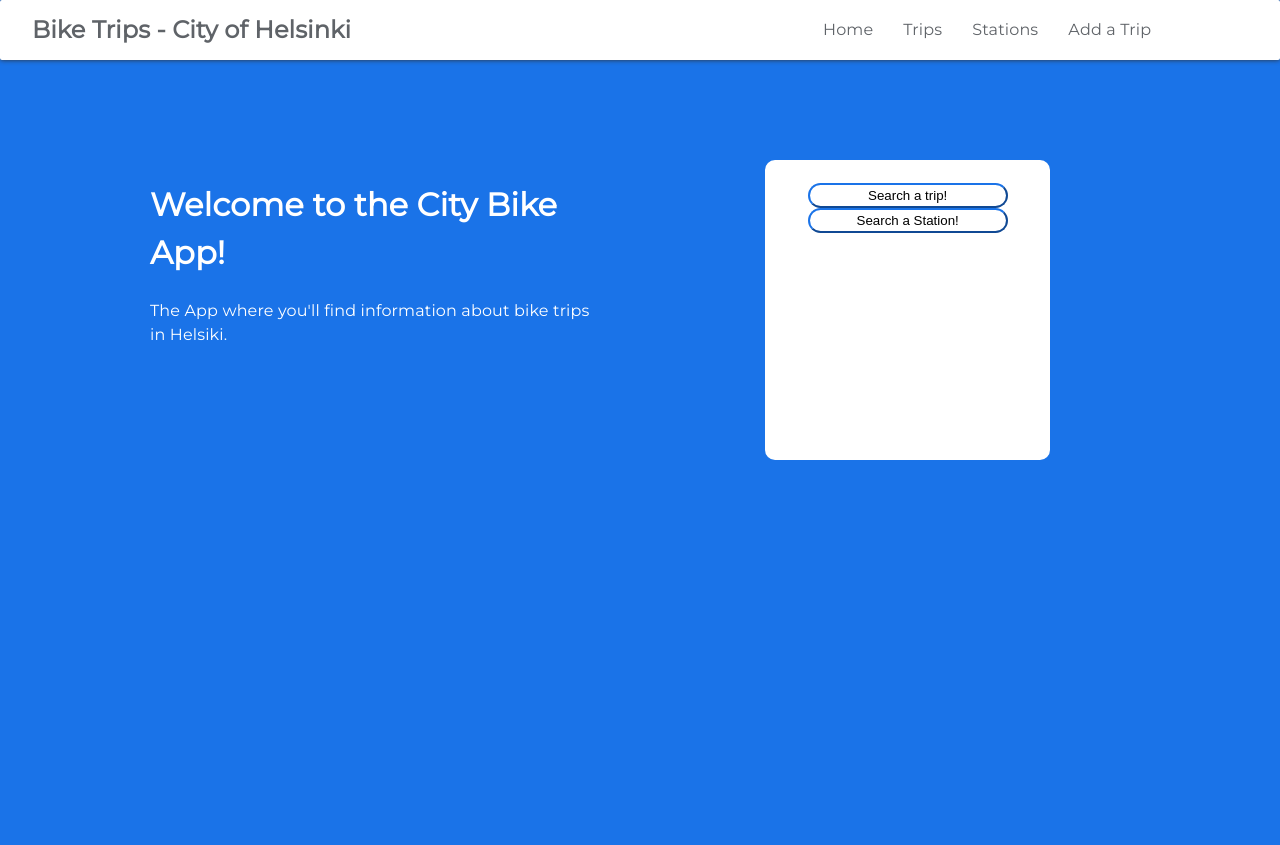
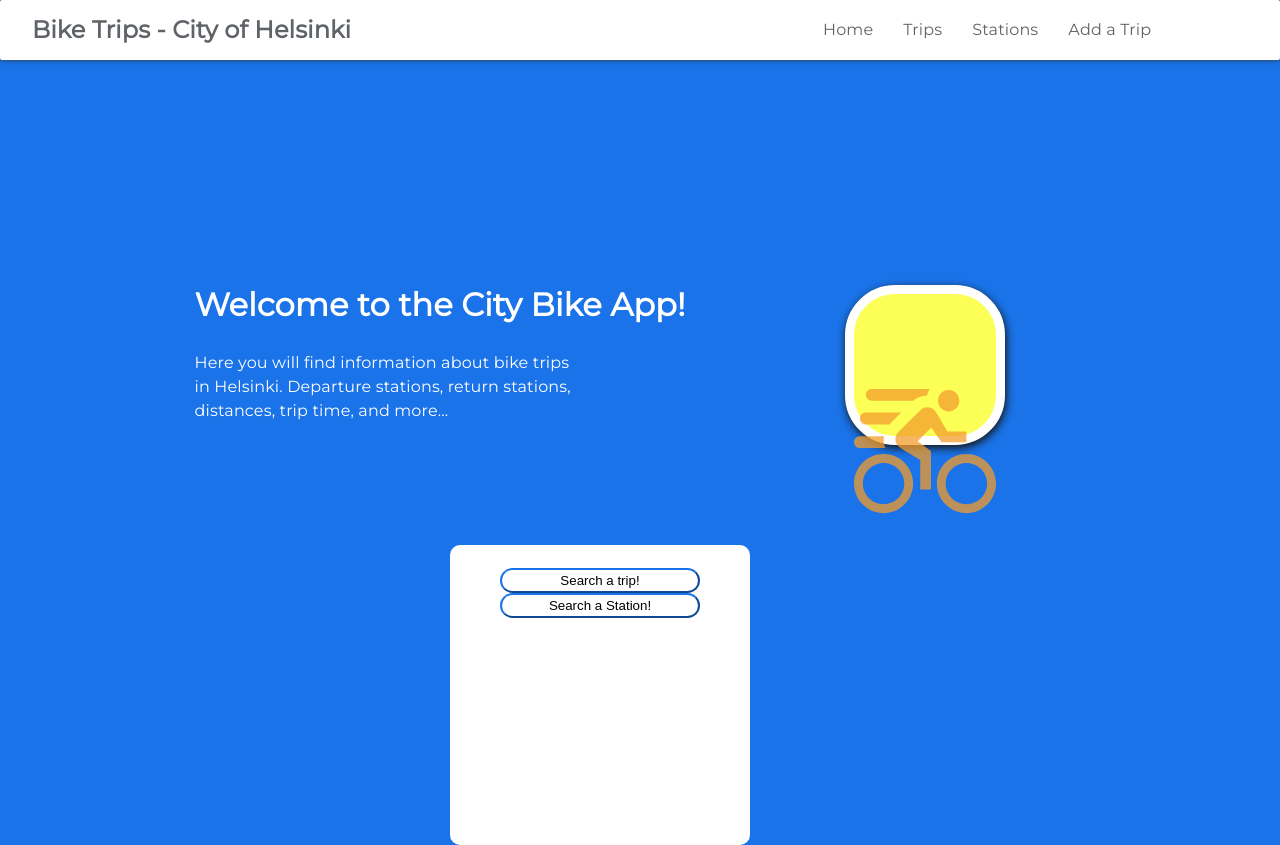
Before and after one commit to ericpastor/helsinki-city-bike-app, a React (Create React App) app in the folder frontend-city-bike/: page / in a window 1280 px wide. Before the commit the page ends 800 px from the top, so only its background shows below. Built offline with nearby package versions, Linux system fonts and the light colour scheme.

Commit message:
Styling and adding a logo

```diff
--- a/frontend-city-bike/src/App.css
+++ b/frontend-city-bike/src/App.css
@@ -42,17 +42,18 @@ div.links-navbar{
 
 div.home{
   display: flex;
-  flex-direction: row;
+  flex-wrap: wrap;
   justify-content: center;
   align-items: flex-start;
   align-content: space-around;
-  margin-top: 100px;
+  margin-top: 200px;
   margin-left: 150px;
   height: 300px;
   width: 900px;
   color: white;
   background-color: #1a73e8;
   font-family: 'Montserrat', sans-serif;
+  gap: 100px 10px;
 
 }
 
@@ -88,3 +89,18 @@ div.home>main{
   height: 300px;
   width: 300px;
 }
+
+.bike{
+  display: flex;
+  flex-wrap: wrap;
+  justify-content: center;
+  align-content: space-around;
+  align-items: flex-start;
+  background-color:rgb(252, 255, 86);
+  border: 9px solid white;
+  border-radius: 50px;
+  box-shadow: 1px 3px 9px rgb(22, 15, 5);
+  margin-top: 25px;
+  height: 10em;
+  width: 10em;
+  }
--- /dev/null
+++ b/frontend-city-bike/src/Icons/IconBikeFast.js
@@ -0,0 +1,20 @@
+function IconBikeFast (props) {
+  return (
+
+    <div className='bike'>
+      <svg
+        viewBox='0 0 24 24'
+        fill='currentColor'
+        height='20em'
+        width='20em'
+        color='rgb(243, 157, 43, 0.75)'
+        {...props}
+      >
+        <path d='M16 1.2c-1 0-1.8.8-1.8 1.8S15 4.8 16 4.8 17.8 4 17.8 3 17 1.2 16 1.2m-3.6 2.9c-.47 0-.9.19-1.2.5L7.5 8.29C7.19 8.6 7 9 7 9.5c0 .63.33 1.16.85 1.47L11.2 13v5H13v-6.5l-2.25-1.65 2.32-2.35L14.8 10H19V8.2h-3.2l-1.94-3.27c-.29-.5-.86-.83-1.46-.83M10 3H3c-.55 0-1-.45-1-1s.45-1 1-1h9.79c-.21.34-.38.71-.47 1.11-.86.02-1.67.34-2.32.89m-5 9c-2.76 0-5 2.24-5 5s2.24 5 5 5 5-2.24 5-5-2.24-5-5-5m0 8.5c-1.93 0-3.5-1.57-3.5-3.5s1.57-3.5 3.5-3.5 3.5 1.57 3.5 3.5-1.57 3.5-3.5 3.5M19 12c-2.76 0-5 2.24-5 5s2.24 5 5 5 5-2.24 5-5-2.24-5-5-5m0 8.5c-1.93 0-3.5-1.57-3.5-3.5s1.57-3.5 3.5-3.5 3.5 1.57 3.5 3.5-1.57 3.5-3.5 3.5M5.32 11H1c-.552 0-1-.45-1-1s.448-1 1-1h4.05c-.02.16-.05.33-.05.5 0 .53.12 1.04.32 1.5M6 7H2c-.55 0-1-.45-1-1s.45-1 1-1h5.97L6.09 6.87C6.05 6.91 6 6.96 6 7z' />
+      </svg>
+    </div>
+
+  )
+}
+
+export default IconBikeFast
--- a/frontend-city-bike/src/components/Home.js
+++ b/frontend-city-bike/src/components/Home.js
@@ -1,4 +1,5 @@
 import { useNavigate } from 'react-router-dom'
+import IconBikeFast from '../Icons/IconBikeFast'
 
 const Home = () => {
   const navigate = useNavigate()
@@ -16,10 +17,12 @@ const Home = () => {
         <h1>
           Welcome to the City Bike App!
         </h1>
-        <p>The App where you'll find information about bike trips <br />
-          in Helsiki.
+        <p>Here you will find information about bike trips <br />
+          in Helsinki. Departure stations, return stations, <br />
+          distances, trip time, and more...
         </p>
       </main>
+      <IconBikeFast />
       <section className='options'>
         <div>
           <button className='button-options' onClick={handleClickTrip}>Search a trip!</button>
```
